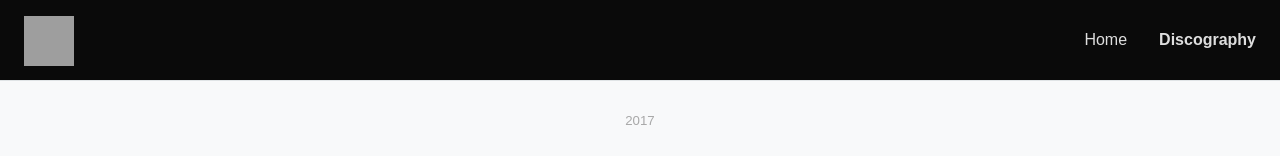
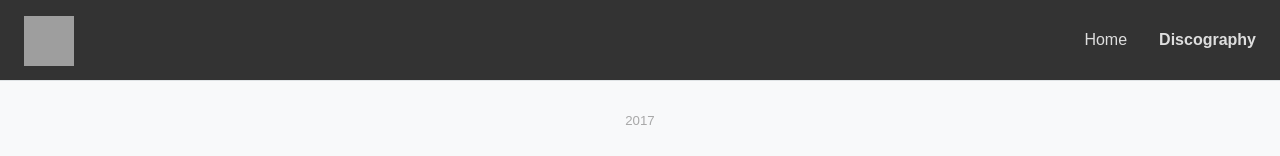
Before and after one commit to sskawlgus/Studio-Sakamoto, a plain HTML site: page async.html in a window 1280 px wide. Shown: the top 156 px of the page. Drawn offline with Linux system fonts and the light colour scheme; grey boxes are pictures that could not be loaded.

Commit message:
Add files via upload

```diff
--- a/async.html
+++ b/async.html
@@ -10,7 +10,7 @@
 			font-family: "Poppins","Noto Sans KR", sans-serif;
 		}
 		.navbar{
-			background-color: #0a0a0a;
+			background-color: #333333;
 			width: 100%;
 			height: 80px;
 		}
```
Also changed, not shown: discography.html (+1 -1 lines), index.html (+1 -1 lines).
